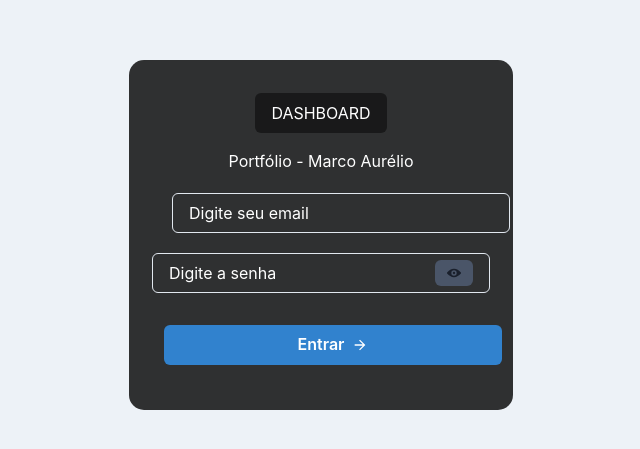
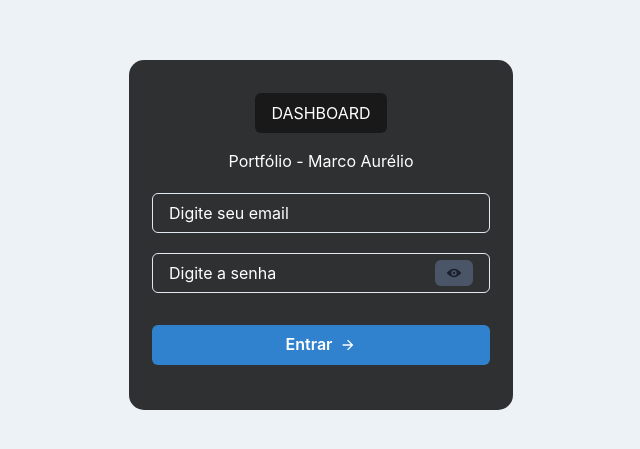
Before and after one commit to marcolongitude/mustafar-portfolio, a React (Create React App) app: page /login in a window 1280 px wide. Shown: the part 165-614 px from the top of the page, without its empty margins (319-959 px from the left). Built offline with nearby package versions, Linux system fonts and the light colour scheme.

Commit message:
styles fixes form login

```diff
--- a/src/features/auth/Login.tsx
+++ b/src/features/auth/Login.tsx
@@ -8,8 +8,8 @@ import {
   Button,
   Box,
   useToast,
-  Highlight,
   Flex,
+  Center
 } from '@chakra-ui/react'
 import { ViewOffIcon, ViewIcon } from '@chakra-ui/icons'
 
@@ -68,9 +68,10 @@ export const Login = () => {
       >
         <Flex justify='center' align='center' direction='column' color='white'>
           <TextHighlight description='DASHBOARD Portfólio - Marco Aurélio' query='DASHBOARD' />
-          <form onSubmit={handleSubmit(onSubmit)}>
+          <form style={{ marginTop: '20px' }} onSubmit={handleSubmit(onSubmit)}>
+            <Flex justify='center' align='center' direction='column' color='white'>
               <FormControl isInvalid={errors.email ? true : false} >
-              <InputGroup m={5}>
+                <InputGroup display='flex' flexDirection='column' mb={5}>
                   <Input
                     {...register('email', {
                       required: 'Campo obrigatório',
@@ -80,14 +81,14 @@ export const Login = () => {
                     placeholder="Digite seu email"
                     _placeholder={{ opacity: 1, color: 'white' }}
                   />
-              </InputGroup>
-              <FormErrorMessage color='white'>
+                  <FormErrorMessage color='red.500'>
                     {errors?.email && errors.email.message}
                   </FormErrorMessage>
+                </InputGroup>
               </FormControl>
 
               <FormControl isInvalid={errors.password ? true : false} >
-              <InputGroup mb={5}>
+                <InputGroup display='flex' flexDirection='column' mb={5}>
                   <Input
                     {...register('password', {
                       required: 'Campo obrigatório',
@@ -103,7 +104,7 @@ export const Login = () => {
                       {show ? <ViewOffIcon /> : <ViewIcon />}
                     </Button>
                   </InputRightElement>
-                <FormErrorMessage color='white'>
+                  <FormErrorMessage color='red.500'>
                     {errors?.password && errors.password.message}
                   </FormErrorMessage>
                 </InputGroup>
@@ -114,6 +115,7 @@ export const Login = () => {
                 isLoading={isLoading}
                 action={undefined}
               />
+            </Flex>
           </form>
         </Flex>
       </Box>
```
Lines whose indentation alone changed are shown as unchanged.
